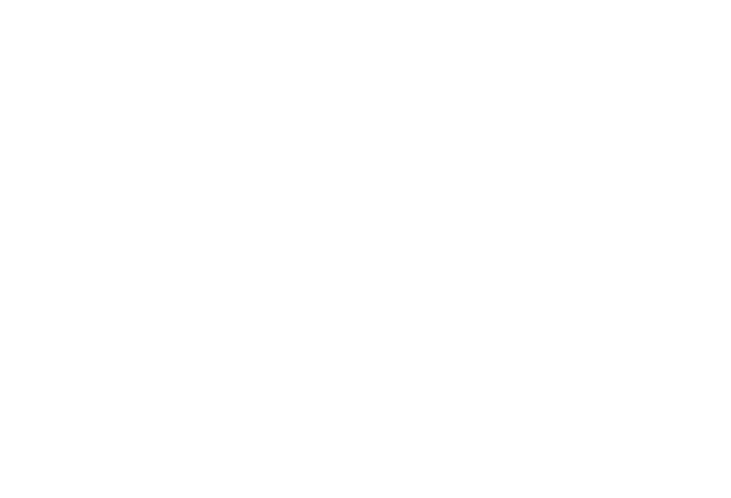
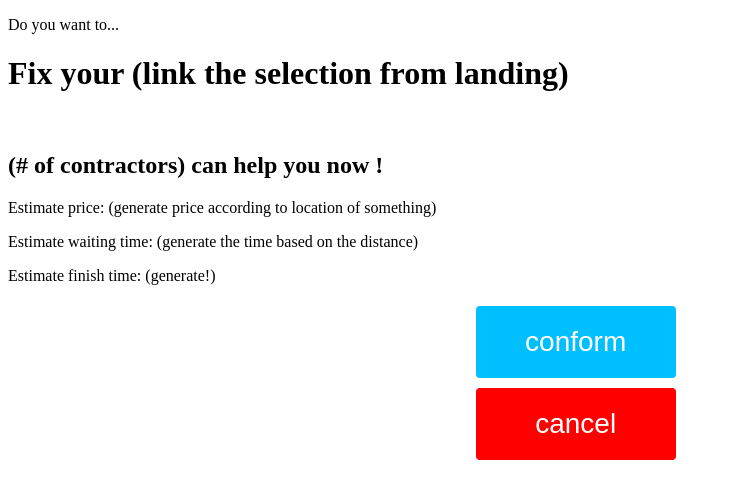
Before and after one commit to owen31302/Plumber, a website: page public/price.html in a window 1280 px wide. Shown: the whole page, without its empty margins (0-731 px from the left). Drawn offline with Linux system fonts and the light colour scheme.

Commit message:
select done

```diff
--- a/public/paycss.css
+++ b/public/paycss.css
@@ -0,0 +1,41 @@
+.button {
+    display: inline-block;
+    border-radius: 4px;
+    background-color: deepskyblue;
+    border: none;
+    color: #FFFFFF;
+    text-align: center;
+    font-size: 28px;
+    padding: 20px;
+    width: 200px;
+    transition: all 0.5s;
+    cursor: pointer;
+    margin: 5px;
+    margin-left: 37%;
+}
+
+.button span {
+    cursor: pointer;
+    display: inline-block;
+    position: relative;
+    transition: 0.5s;
+}
+
+.button span:after {
+    content: '\00bb';
+    position: absolute;
+    opacity: 0;
+    top: 0;
+    right: -20px;
+    transition: 0.5s;
+}
+
+.button:hover span {
+    padding-right: 25px;
+
+}
+
+.button:hover span:after {
+    opacity: 1;
+    right: 0;
+}
--- a/public/price.css
+++ b/public/price.css
@@ -0,0 +1,85 @@
+.button {
+    display: inline-block;
+    border-radius: 4px;
+    background-color: deepskyblue;
+    border: none;
+    color: #FFFFFF;
+    text-align: center;
+    font-size: 28px;
+    padding: 20px;
+    width: 200px;
+    transition: all 0.5s;
+    cursor: pointer;
+    margin: 5px;
+    margin-left: 37%;
+}
+
+.button span {
+    cursor: pointer;
+    display: inline-block;
+    position: relative;
+    transition: 0.5s;
+}
+
+.button span:after {
+    content: '\00bb';
+    position: absolute;
+    opacity: 0;
+    top: 0;
+    right: -20px;
+    transition: 0.5s;
+}
+
+.button:hover span {
+    padding-right: 25px;
+
+}
+
+.button:hover span:after {
+    opacity: 1;
+    right: 0;
+}
+
+
+
+.cancel {
+    display: inline-block;
+    border-radius: 4px;
+    background-color: red;
+    border: none;
+    color: #FFFFFF;
+    text-align: center;
+    font-size: 28px;
+    padding: 20px;
+    width: 200px;
+    transition: all 0.5s;
+    cursor: pointer;
+    margin: 5px;
+    margin-left: 37%;
+}
+
+.cancel span {
+    cursor: pointer;
+    display: inline-block;
+    position: relative;
+    transition: 0.5s;
+}
+
+.cancel span:after {
+    content: '\00ab';
+    position: absolute;
+    opacity: 0;
+    top: 0;
+    left: -20px;
+    transition: 0.5s;
+}
+
+.cancel:hover span {
+    padding-left: 25px;
+
+}
+
+.cancel:hover span:after {
+    opacity: 1;
+    left: 0;
+}
--- a/public/price.html
+++ b/public/price.html
@@ -6,6 +6,36 @@
     <link rel="stylesheet" type="text/css" href="price.css" >
 </head>
 <body>
-
+<div>
+    <p>
+        Do you want to...
+    </p>
+    <h1>
+        Fix your (link the selection from landing)
+    </h1>
+    <br>
+    <h2>
+        (# of contractors) can help you now !
+    </h2>
+    <p>
+        Estimate price: (generate price according to location of something)
+    </p>
+    <p>
+        Estimate waiting time: (generate the time based on the distance)
+    </p>
+    <p>
+        Estimate finish time: (generate!)
+    </p>
+    <button class="button" onclick="location.href='./pay.html';">
+  <span>
+    conform
+  </span>
+    </button>
+    <button class="cancel" onclick="location.href='./index.html';">
+  <span>
+    cancel
+  </span>
+    </button>
+</div>
 </body>
 </html>
```
Also changed, not shown: public/index.html (+1 -1 lines), public/pay.html (+1 -1 lines).
